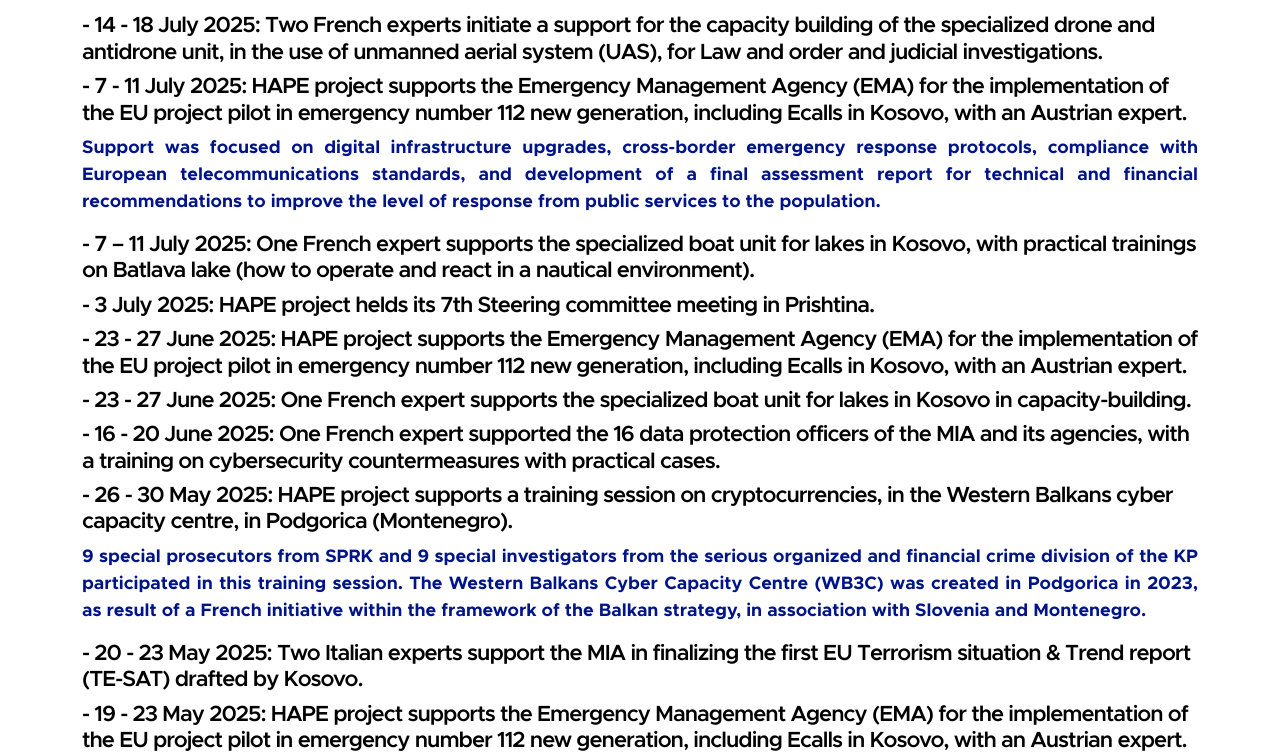
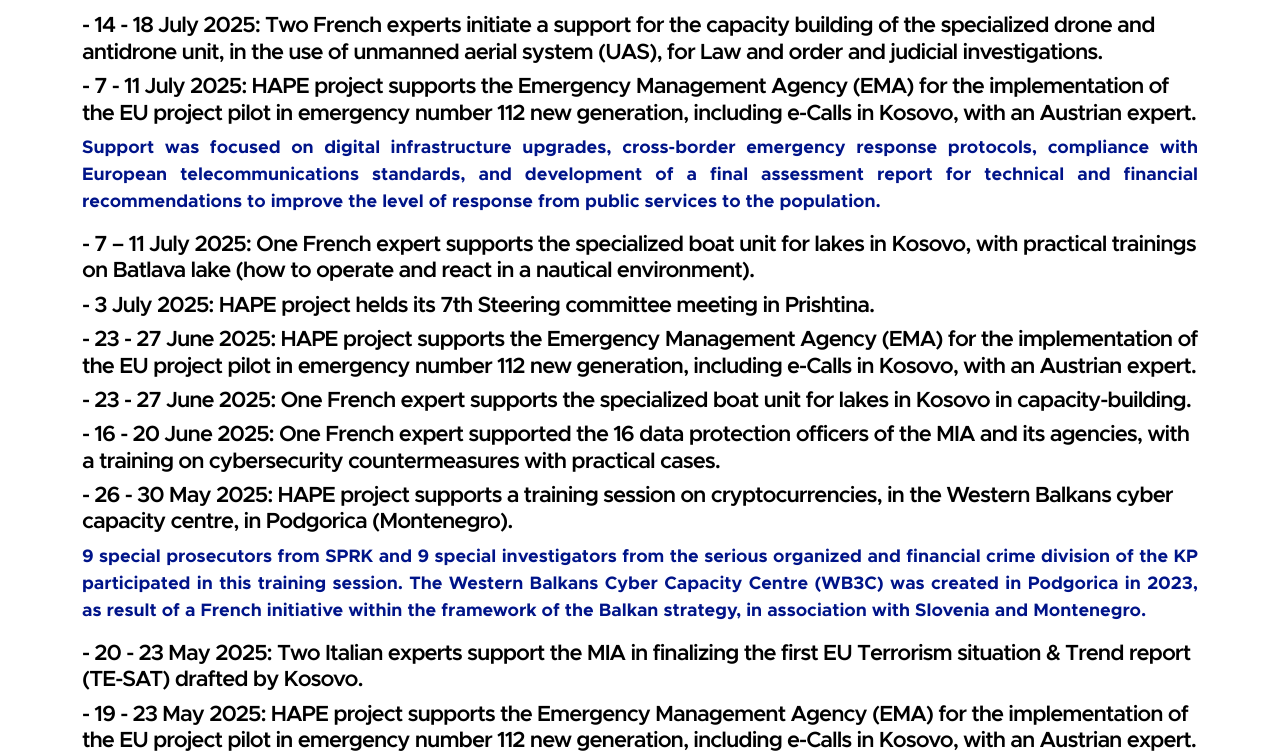
Before and after one commit to Etriti00/Hape_Website, a plain HTML site: page news-detail-3.html in a window 1280 px wide. Shown: the part 366-1120 px from the top of the page. Drawn offline with Linux system fonts and the light colour scheme.

Commit message:
Latest_Updates

```diff
--- a/news-detail-3.html
+++ b/news-detail-3.html
@@ -146,7 +146,7 @@
                         <div class="col-lg-12 col-12">
 
                     <div class="news-block-title mb-2">
-                        <h4>- 7 - 11 July 2025: HAPE project supports the Emergency Management Agency (EMA) for the implementation of the EU project pilot in emergency number 112 new generation, including Ecalls in Kosovo, with an Austrian expert.</h4>
+                        <h4>- 7 - 11 July 2025: HAPE project supports the Emergency Management Agency (EMA) for the implementation of the EU project pilot in emergency number 112 new generation, including e-Calls in Kosovo, with an Austrian expert.</h4>
                         <p style="color: #001489; font-size: 18px; font-weight: bold; text-align: justify;">Support was focused on digital infrastructure upgrades, cross-border emergency response protocols, compliance with European telecommunications standards, and development of a final assessment report for technical and financial recommendations to improve the level of response from public services to the population.</p>
                         <div class="col-lg-12 col-12">
 
@@ -159,7 +159,7 @@
                         <div class="col-lg-12 col-12">
 
                     <div class="news-block-title mb-2">
-                        <h4>- 23 - 27 June 2025: HAPE project supports the Emergency Management Agency (EMA) for the implementation of the EU project pilot in emergency number 112 new generation, including Ecalls in Kosovo, with an Austrian expert.</h4>
+                        <h4>- 23 - 27 June 2025: HAPE project supports the Emergency Management Agency (EMA) for the implementation of the EU project pilot in emergency number 112 new generation, including e-Calls in Kosovo, with an Austrian expert.</h4>
                         <div class="col-lg-12 col-12">
 
                     <div class="news-block-title mb-2">
@@ -180,7 +180,7 @@
                         <div class="col-lg-12 col-12">
 
                     <div class="news-block-title mb-2">
-                        <h4>- 19 - 23 May 2025: HAPE project supports the Emergency Management Agency (EMA) for the implementation of the EU project pilot in emergency number 112 new generation, including Ecalls in Kosovo, with an Austrian expert.</h4>
+                        <h4>- 19 - 23 May 2025: HAPE project supports the Emergency Management Agency (EMA) for the implementation of the EU project pilot in emergency number 112 new generation, including e-Calls in Kosovo, with an Austrian expert.</h4>
                         <div class="col-lg-12 col-12">
 
                     <div class="news-block-title mb-2">
```
